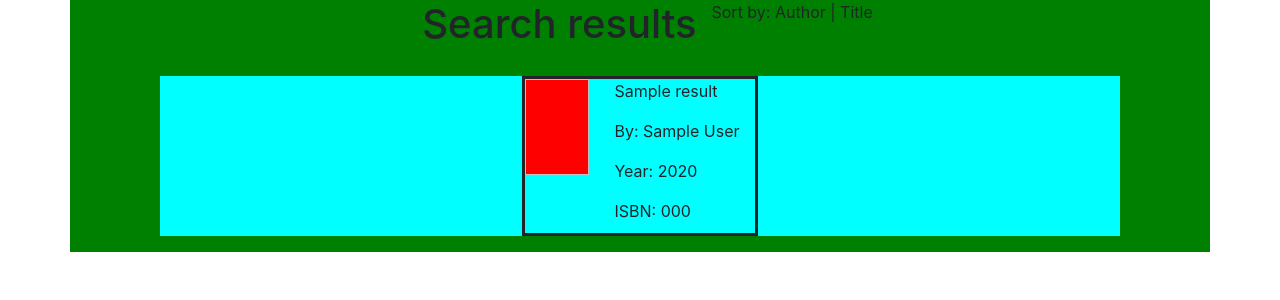
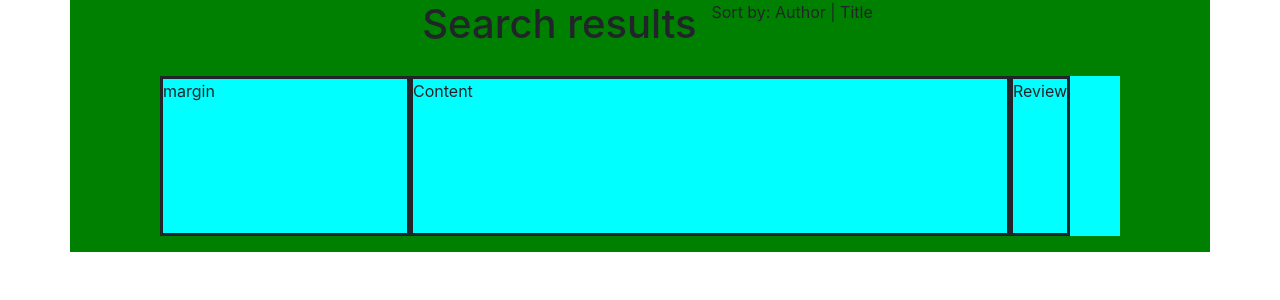
Before and after one commit to torerik123/books, a Flask app: template templates/results.html in a window 1280 px wide. Shown: the part 56-356 px from the top of the page. Run offline with Flask 2, Linux system fonts and the light colour scheme; the template is opened without the code that fills it: most values are stand-ins (such as "Sample title", 1, 10 or a date in 2020); some libraries are stand-ins or nearby versions.

Commit message:
css results page

```diff
--- a/static/styles.css
+++ b/static/styles.css
@@ -61,11 +61,33 @@ ul {
 
 .result {
     display:flex;
-    justify-content: center;
+    flex-direction:row;
+    justify-content: flex-start;
     background-color:cyan;
     margin-top: 20px;
     width:60em;
     height:10em;
+}
+
+/* Container for search results */
+.result-row {
+    display:flex;
+    width:inherit;
+}
+
+.result-col-left {
+    width:250px;
+    border-style: solid;
+}
+
+.result-col-middle {
+    width:600px;
+    border-style: solid;
+}
+
+.result-col-right {
+
+    border-style: solid;
 }
 .bookcover {
     display:flex;
@@ -75,8 +97,3 @@ ul {
     height:6em;
     margin-right:10px;
 }
-
-.result > .row {
-    border-style:solid;
-    align-
-}
--- a/templates/results.html
+++ b/templates/results.html
@@ -19,14 +19,10 @@
         {% for result in results %}
 
         <li class="result">
-            <div class="row">
-                <img class="bookcover">
-                <div class="col">
-                    <p>{{result.title}}</p>
-                    <p>By: {{result.author}}</p>
-                    <p>Year: {{result.year}}</p>
-                    <p>ISBN: {{result.isbn}}</p>
-                </div>
+            <div class="result-row">
+                <div class="result-col-left"> margin </div>
+                <div class="result-col-middle"> Content </div>
+                <div class="result-col-right"> Review </div>
             </div>
         </li>
 
@@ -34,3 +30,10 @@
     </ul>
 </div>
 {% endblock %}
+
+<!----                <img class="bookcover">
+                    <p>{{result.title}}</p>
+                    <p>By: {{result.author}}</p>
+                    <p>Year: {{result.year}}</p>
+                    <p>ISBN: {{result.isbn}}</p>
+            -->
```
